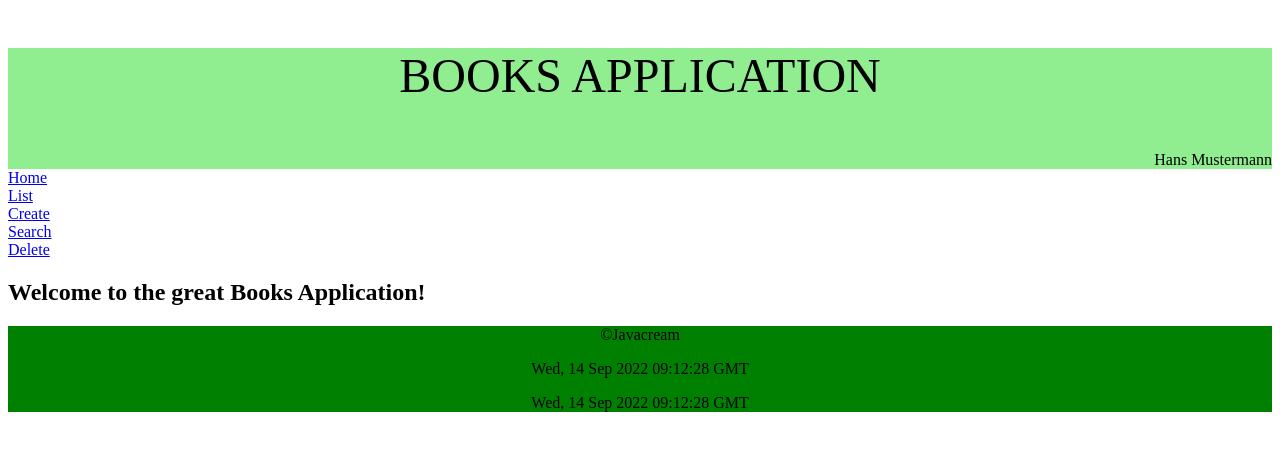
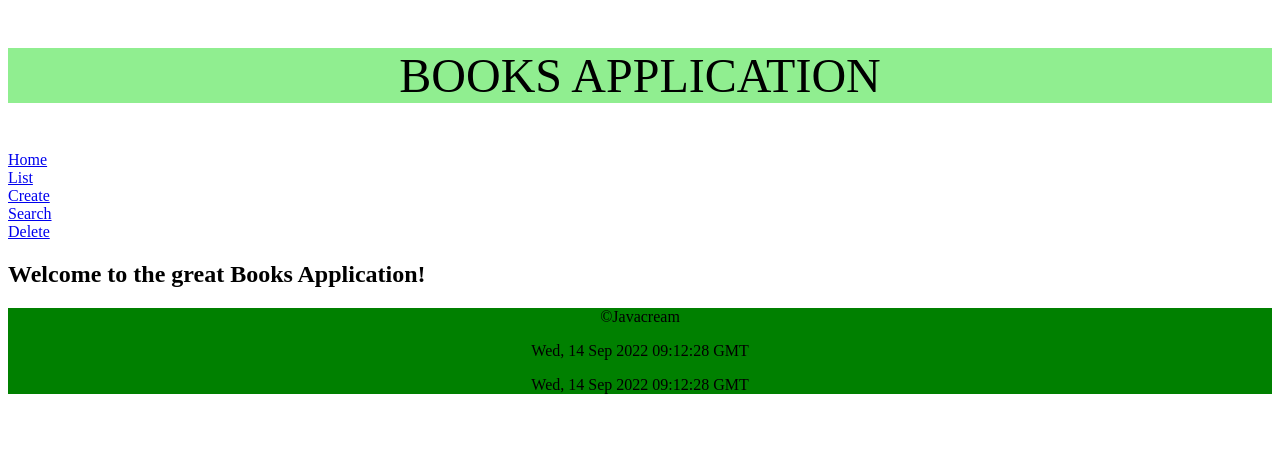
Before and after one commit to Javacream/org.javacream.training.react, a React (Create React App) app in the folder training/: page / in a window 1280 px wide. Shown: the top 450 px of the page. Built offline with nearby package versions, Linux system fonts and the light colour scheme; no server answers.

Commit message:
finish Profile sample

```diff
--- a/training/src/books/ApplicationContext.js
+++ b/training/src/books/ApplicationContext.js
@@ -1,7 +1,9 @@
 import Book from "./model/Book";
 import BooksRepository from "./model/BooksRepository";
-import Person from "./people/model/Person";
 import {Subject} from 'rxjs'
+import getDefaultProfile from "./people/model/ProfileController";
+
+
 const booksRepository = new BooksRepository()
 
 for (let i = 1000; i < 1005; i++){
@@ -13,7 +15,7 @@ for (let i = 1000; i < 1005; i++){
 
 
 }
-const profile = new Person("Hans", "Mustermann")
+const profile = getDefaultProfile()
 const config = {appTitle: "BOOKS APPLICATION", company: "©Javacream", profile}
 const whiteboard = {
     bookCreation: new Subject(),
--- a/training/src/books/components/Header.js
+++ b/training/src/books/components/Header.js
@@ -1,12 +1,22 @@
 import styles from './Header.module.css'
 import {config } from '../ApplicationContext'
 import PersonComponent from '../people/components/PersonComponent'
+import { useEffect, useState } from 'react'
+
+
 export default function Header(){
-
+    const [person, personUpdate] = useState("")
+    useEffect(() => {
+        const getData = async () => {
+            const person = await config.profile
+            personUpdate(person)
+        }
+        getData()
+    }, [])
     return (
         <div className = {styles.style}>
             <p>{config.appTitle}</p>
-            <PersonComponent style={styles.profile} person={config.profile}></PersonComponent>
+            <PersonComponent style={styles.profile} person={person}></PersonComponent>
         </div>
     )
 }
--- a/training/src/books/people/model/ProfileController.js
+++ b/training/src/books/people/model/ProfileController.js
@@ -3,7 +3,9 @@ import Person from "./Person";
 export default async function getDefaultProfile(){
     const response = await fetch('https://jsonplaceholder.typicode.com/users/3');
     const profile = await response.json()
-    const person = new Person(profile.name, profile.name)
+    const profileFullName = profile.name
+    const splitted = profileFullName.split(" ")
+    const person = new Person(splitted[0], splitted[1])
     return person
 
 }
```
Also changed, not shown: 1 other file (tests, documents, lock files or other folders).
